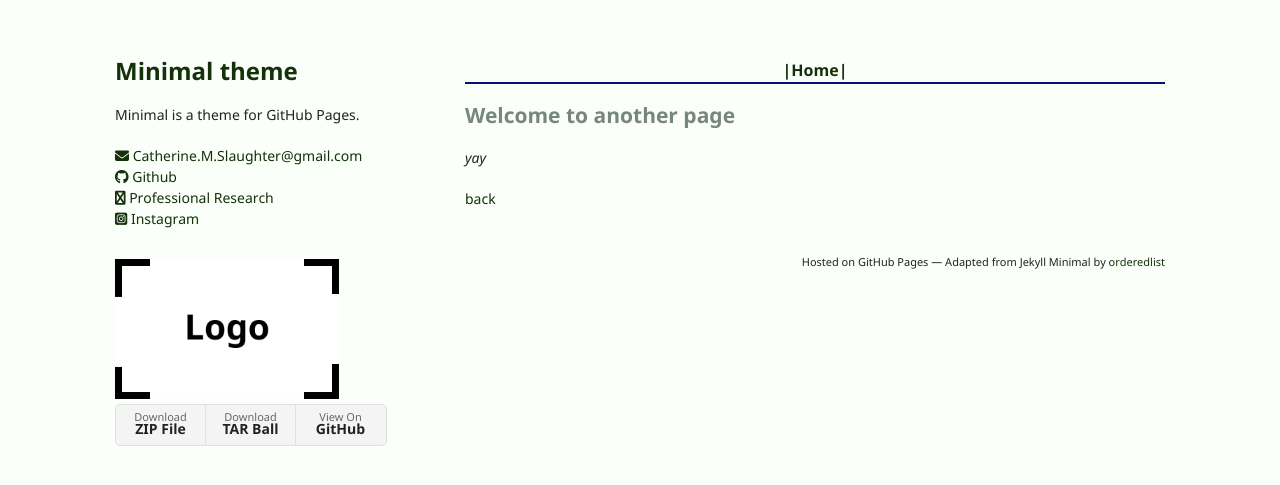
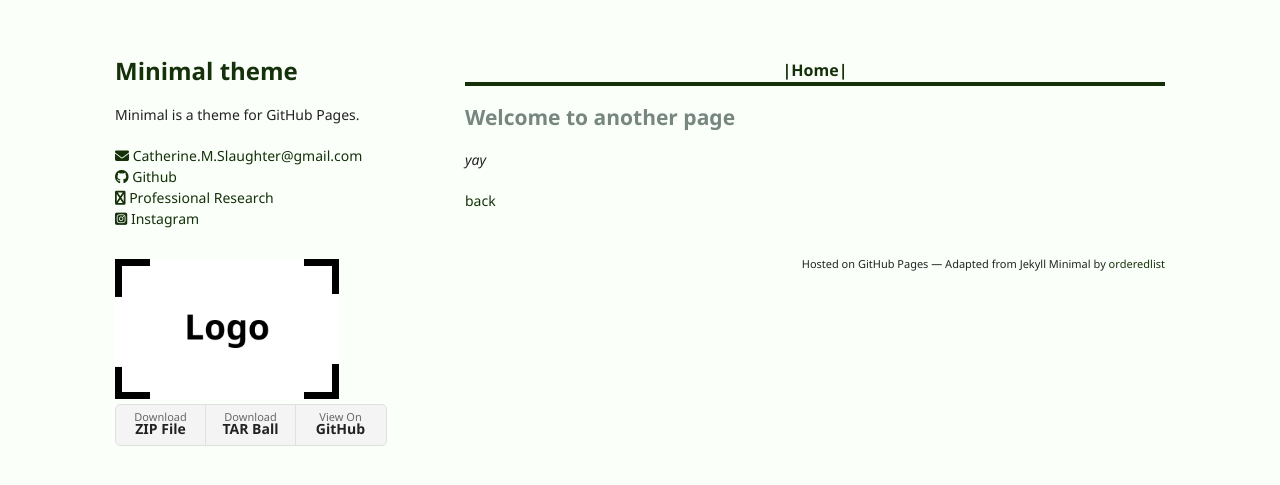
Before and after one commit to catieslaughts/minimal-toi, a Jekyll site: the page built from another-page.md, in a window 1280 px wide. Shown: the top 485 px of the page. Built offline with Jekyll 4.4.1, drawn with Linux system fonts in a browser that asks for light colours; nearby versions of some CDN libraries; our own code applies the rules of GitHub Pages for plain Markdown files.

Commit message:
Update default.html

```diff
--- a/_layouts/default.html
+++ b/_layouts/default.html
@@ -36,7 +36,7 @@
       </header>
       <section>
         <div style="text-align:center;font-weight:bold;font-size:16px"> <a href="https://tools-of-ignorance.github.io/"> |Home| </a></div>
-        <hr style="color:#001273;background:#001273;height:2px">
+        <hr style="color:#143109;background:#143109;height:4px">
         <!-- <a href="http://www.catherineslaughter.space/contact/"> |Contact| </a>-->
 
       {{ content }}
```
